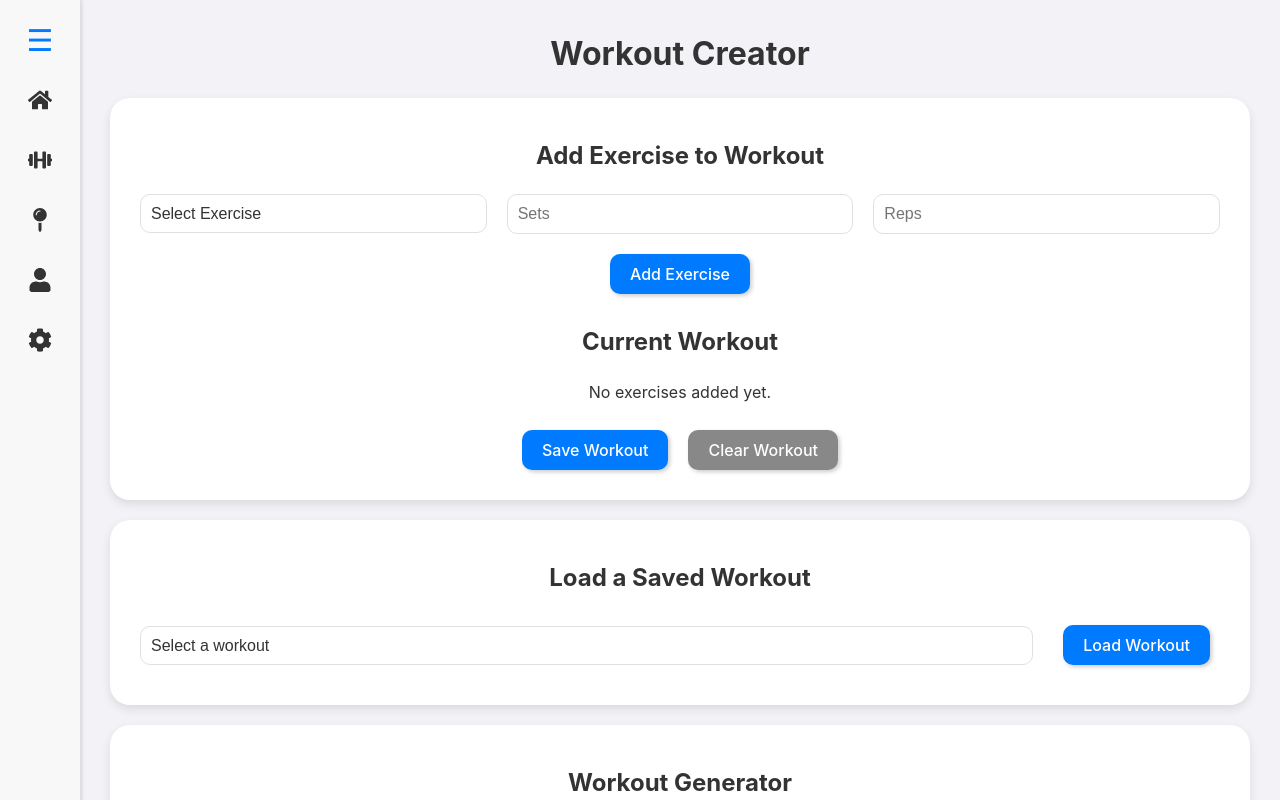
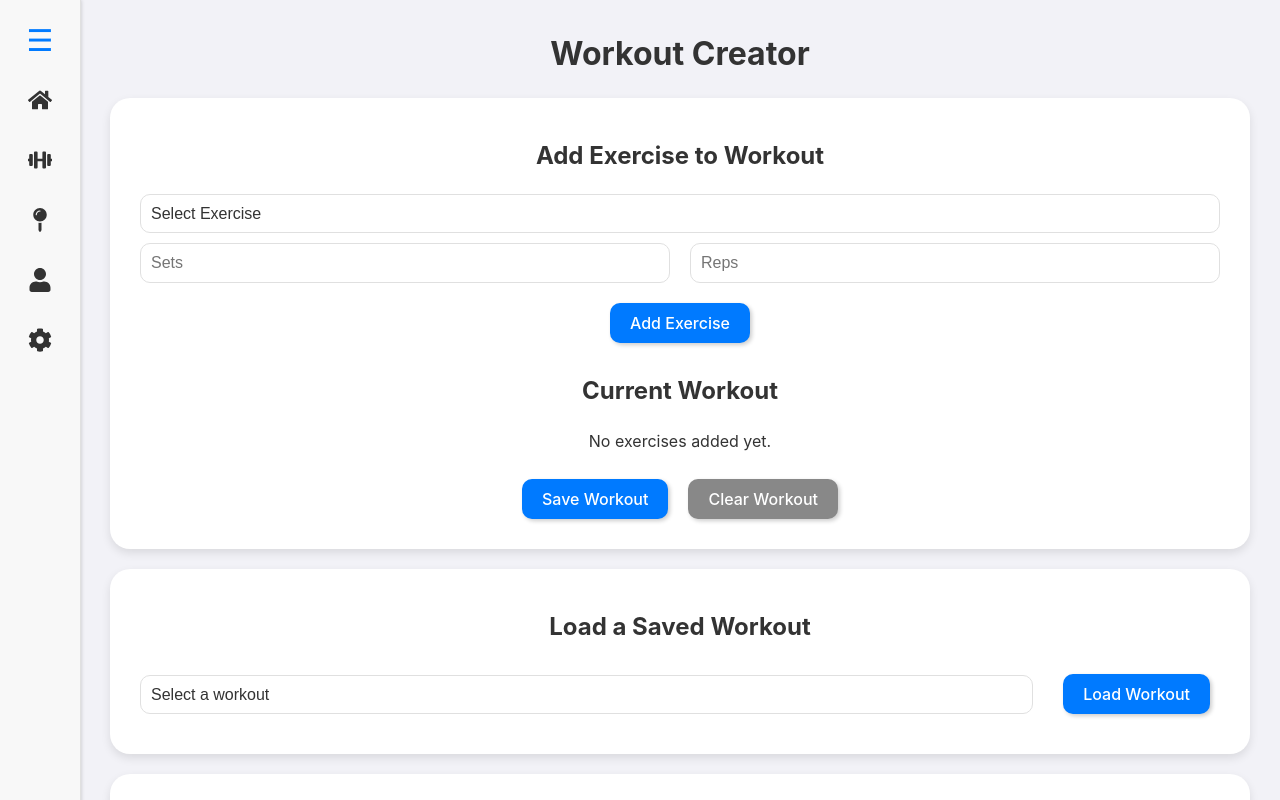
Before and after one commit to Jararered/fitness-framework, a React (Vite) app: page / in a window 1280 px wide. Both pictures are taken after a click on the item 40 px from the left and 160 px from the top of the page. Built offline with nearby package versions, Linux system fonts and the light colour scheme.

Commit message:
Splitting the sections that inputs are on

```diff
--- a/src/components/WorkoutCreator.tsx
+++ b/src/components/WorkoutCreator.tsx
@@ -222,6 +222,9 @@ const WorkoutBuilder: React.FC = () => {
                             </option>
                         ))}
                     </select>
+                </section>
+
+                <section className="input-row">
                     <input
                         type="number"
                         name="sets"
```
